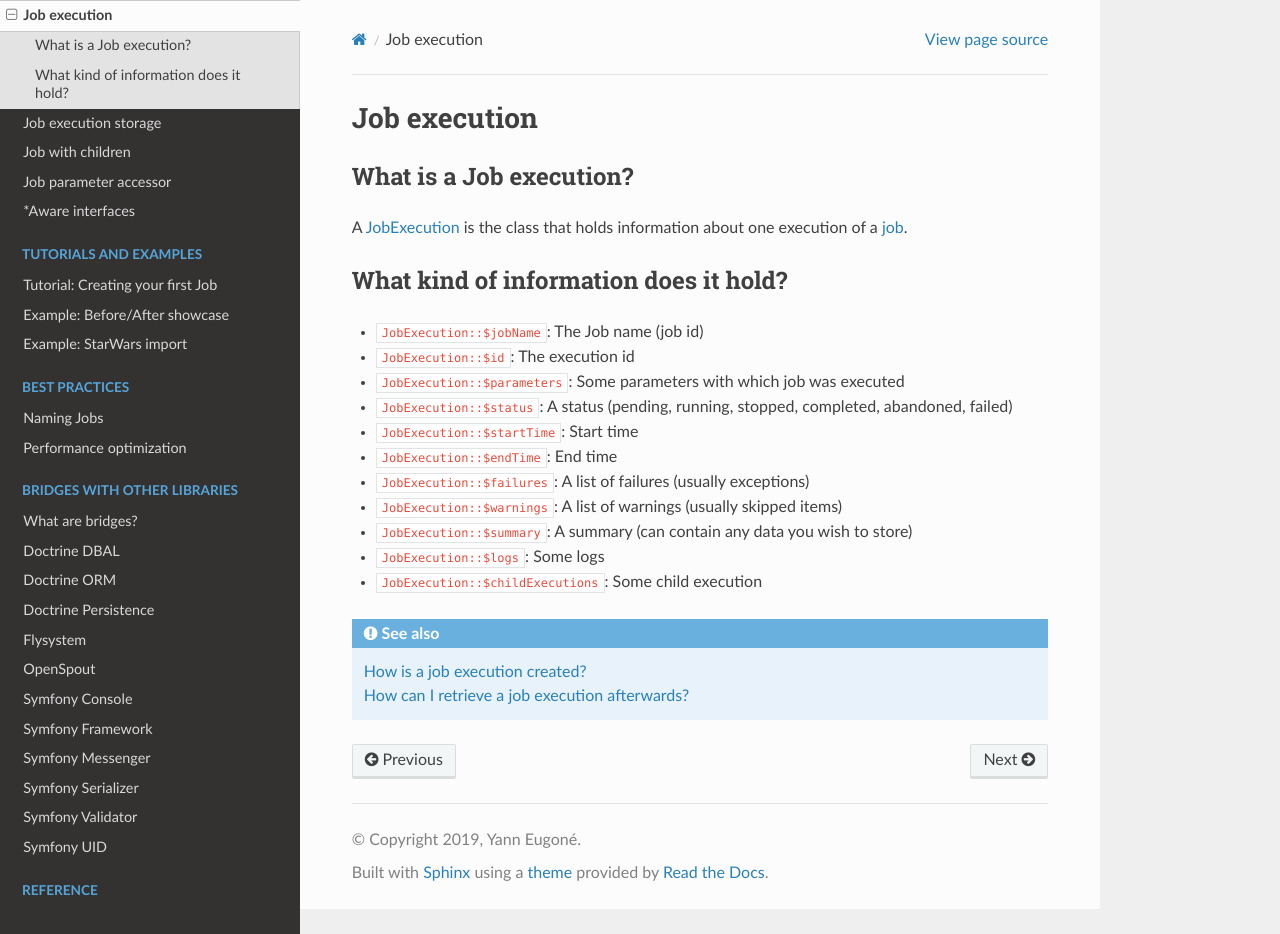
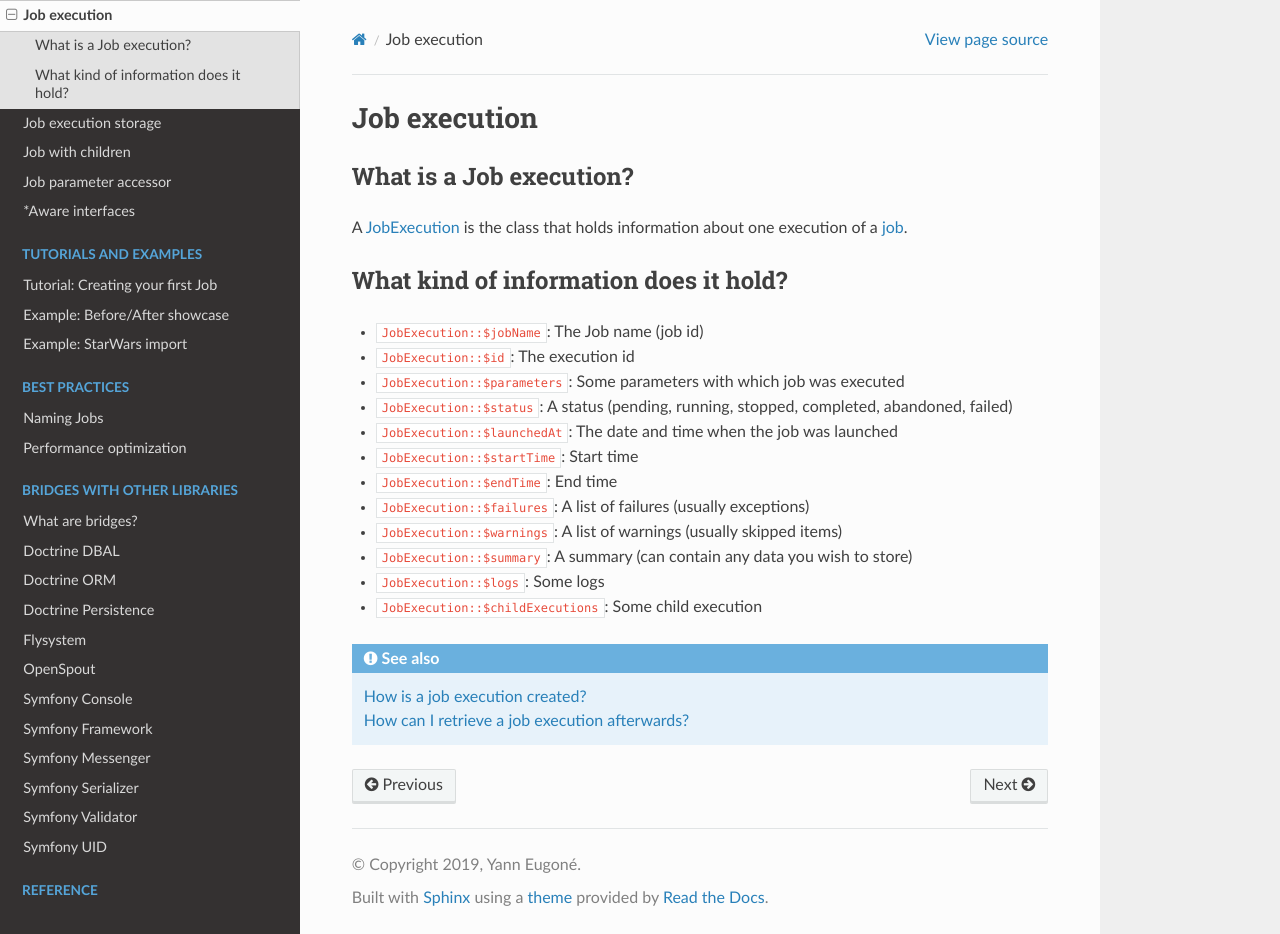
Before and after one commit to yokai-php/batch-documentation, a Sphinx documentation site: the page built from docs/core-concepts/job-execution.rst, in a window 1280 px wide and 934 px high. Built offline with Sphinx 7.4.7 and the Read the Docs theme 3.1.0, drawn with Linux system fonts in a browser that asks for light colours.

Commit message:
Store the time when job was launched (#184)
* Add JobExecution::$launchedAt DateTimeInterface for the time when job was launched

* Add doc around JobExecution::$launchedAt

```diff
--- a/docs/core-concepts/job-execution.rst
+++ b/docs/core-concepts/job-execution.rst
@@ -14,6 +14,7 @@ What kind of information does it hold?
 * ``JobExecution::$id``: The execution id
 * ``JobExecution::$parameters``: Some parameters with which job was executed
 * ``JobExecution::$status``: A status (pending, running, stopped, completed, abandoned, failed)
+* ``JobExecution::$launchedAt``: The date and time when the job was launched
 * ``JobExecution::$startTime``: Start time
 * ``JobExecution::$endTime``: End time
 * ``JobExecution::$failures``: A list of failures (usually exceptions)
```
